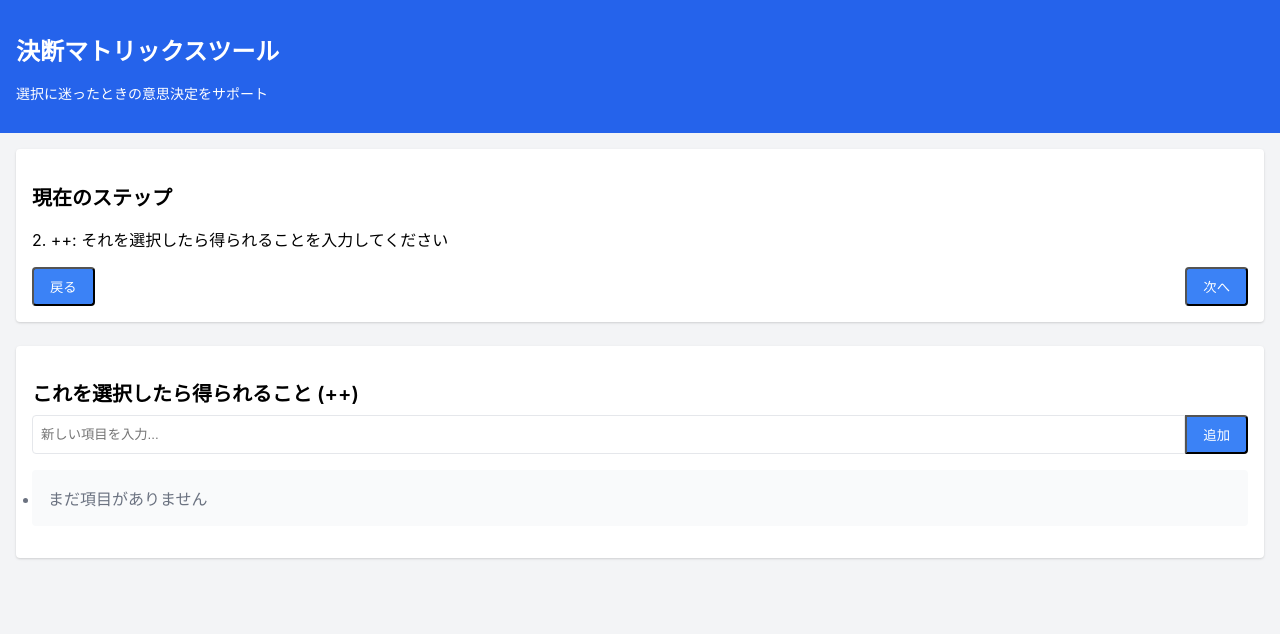
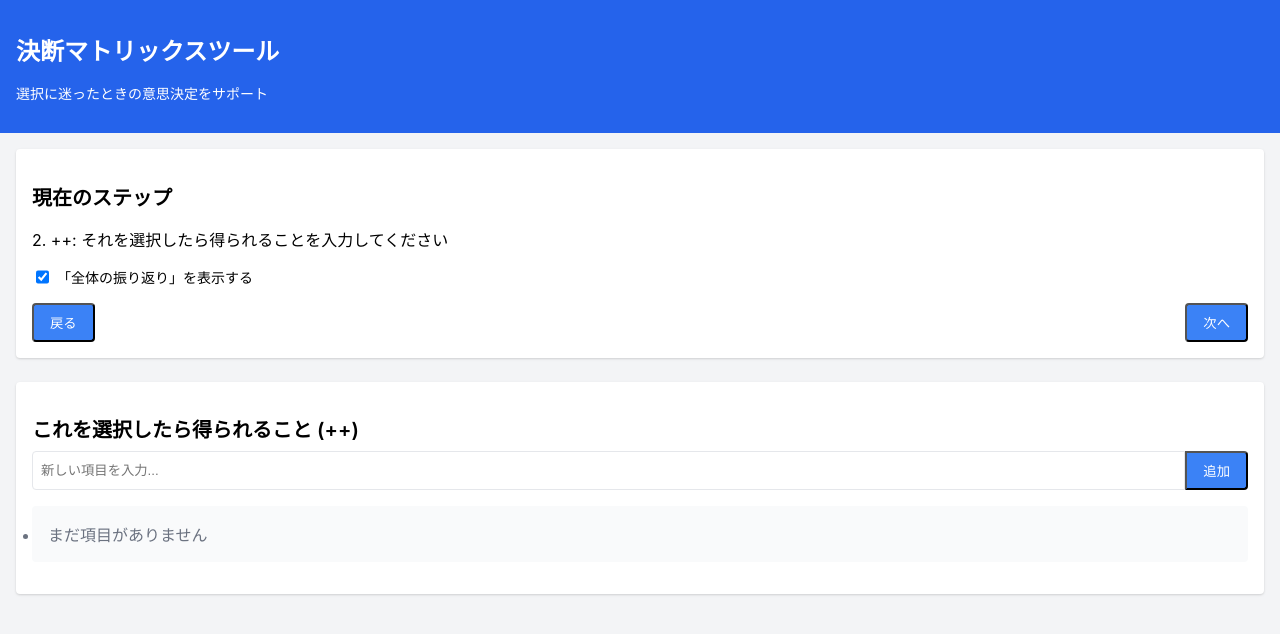
Before and after one commit to hiroyannnn/decision-matrix-tool, a Next.js app: page / in a window 1280 px wide. Both pictures are taken after a click on the button "次へ". Shown: the top 634 px of the page. Built offline with nearby package versions, Linux system fonts and the light colour scheme.

Commit message:
全体の振り返りの表示/非表示を切り替えるチェックボックスを追加
Co-Authored-By: Hiroya Hoshino <hiroyannnn@gmail.com>

```diff
--- a/src/components/DecisionMatrixApp.tsx
+++ b/src/components/DecisionMatrixApp.tsx
@@ -1,4 +1,5 @@
 import React, { useState, useEffect, useMemo } from "react";
+import ReflectionVisibilityToggle from "./ReflectionVisibilityToggle";
 
 const DecisionMatrixApp = () => {
   const [currentMatrix, setCurrentMatrix] = useState({
@@ -17,6 +18,7 @@ const DecisionMatrixApp = () => {
   const [currentStep, setCurrentStep] = useState(0);
   const [savedMatrices, setSavedMatrices] = useState([]);
   const [viewMode, setViewMode] = useState("edit"); // 'edit' または 'view'
+  const [showReflection, setShowReflection] = useState(true); // 「全体の振り返り」の表示/非表示状態
 
   // リストアイテムのIDカウンター
   const [nextItemId, setNextItemId] = useState(1);
@@ -55,7 +57,16 @@ const DecisionMatrixApp = () => {
     if (savedData) {
       setSavedMatrices(JSON.parse(savedData));
     }
+
+    const savedShowReflection = localStorage.getItem("showReflection");
+    if (savedShowReflection !== null) {
+      setShowReflection(savedShowReflection === "true");
+    }
   }, []);
+
+  useEffect(() => {
+    localStorage.setItem("showReflection", showReflection.toString());
+  }, [showReflection]);
 
   // ステップが変わったときに適切な象限をアクティブにする
   useEffect(() => {
@@ -233,6 +244,16 @@ const DecisionMatrixApp = () => {
             <h2 className="text-xl font-semibold mb-2">現在のステップ</h2>
             <p>{steps[currentStep]}</p>
 
+            {/* 「全体の振り返り」表示切り替えチェックボックス（最初のページ以外で表示） */}
+            {currentStep > 0 && (
+              <div className="mt-4 mb-2">
+                <ReflectionVisibilityToggle
+                  showReflection={showReflection}
+                  setShowReflection={setShowReflection}
+                />
+              </div>
+            )}
+
             {/* ステップナビゲーション */}
             <div className="flex justify-between mt-4">
               <button
@@ -381,6 +402,7 @@ const DecisionMatrixApp = () => {
               </div>
             </div>
 
+            {showReflection && (
               <div className="mb-4">
                 <h3 className="font-bold mb-2">振り返りと決断</h3>
                 <p className="mb-4 text-gray-700">
@@ -399,6 +421,7 @@ const DecisionMatrixApp = () => {
                   className="w-full p-2 border rounded h-32"
                 />
               </div>
+            )}
 
             <button
               type="button"
@@ -461,7 +484,7 @@ const DecisionMatrixApp = () => {
               </div>
             </div>
 
-            {currentMatrix.reflection && (
+            {currentMatrix.reflection && showReflection && (
               <div className="mb-4">
                 <h3 className="font-bold mb-2">振り返りと決断</h3>
                 <div className="p-3 bg-gray-50 rounded">
--- /dev/null
+++ b/src/components/ReflectionVisibilityToggle.tsx
@@ -0,0 +1,46 @@
+import React, { useEffect } from "react";
+
+/**
+ * 「全体の振り返り」の表示/非表示を切り替えるためのチェックボックス
+ * @param {Object} props - コンポーネントのプロパティ
+ * @param {boolean} props.showReflection - 現在の表示状態
+ * @param {Function} props.setShowReflection - 表示状態を更新する関数
+ * @returns {React.JSX.Element} チェックボックスコンポーネント
+ */
+const ReflectionVisibilityToggle: React.FC<{
+  showReflection: boolean;
+  setShowReflection: (show: boolean) => void;
+}> = ({ showReflection, setShowReflection }) => {
+  useEffect(() => {
+    const styles = `
+      .mr-2 {
+        margin-right: 0.5rem;
+      }
+    `;
+
+    const styleElement = document.createElement("style");
+    styleElement.textContent = styles;
+    document.head.appendChild(styleElement);
+
+    return () => {
+      document.head.removeChild(styleElement);
+    };
+  }, []);
+
+  return (
+    <div className="flex items-center mb-2">
+      <input
+        type="checkbox"
+        id="show-reflection"
+        checked={showReflection}
+        onChange={(e) => setShowReflection(e.target.checked)}
+        className="mr-2"
+      />
+      <label htmlFor="show-reflection" className="text-sm">
+        「全体の振り返り」を表示する
+      </label>
+    </div>
+  );
+};
+
+export default ReflectionVisibilityToggle;
```
Lines whose indentation alone changed are shown as unchanged.
